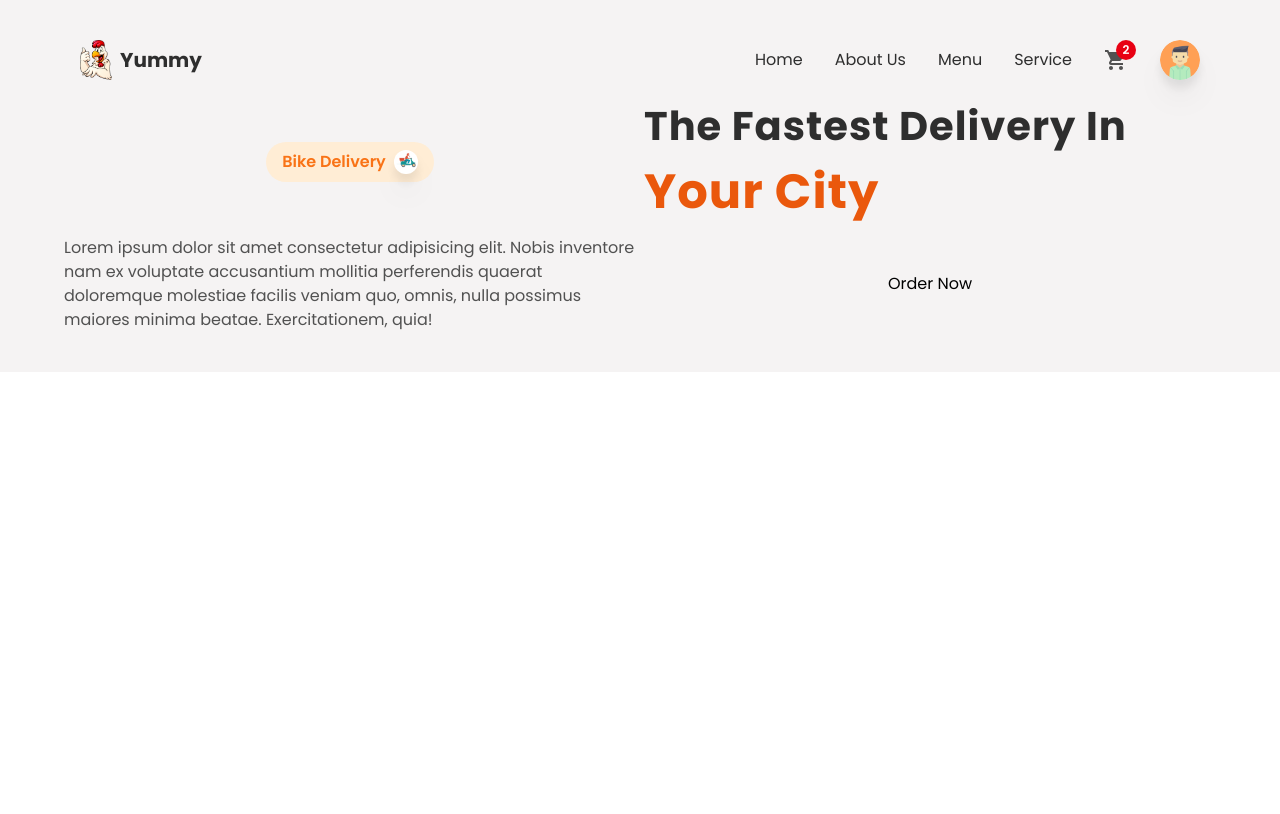
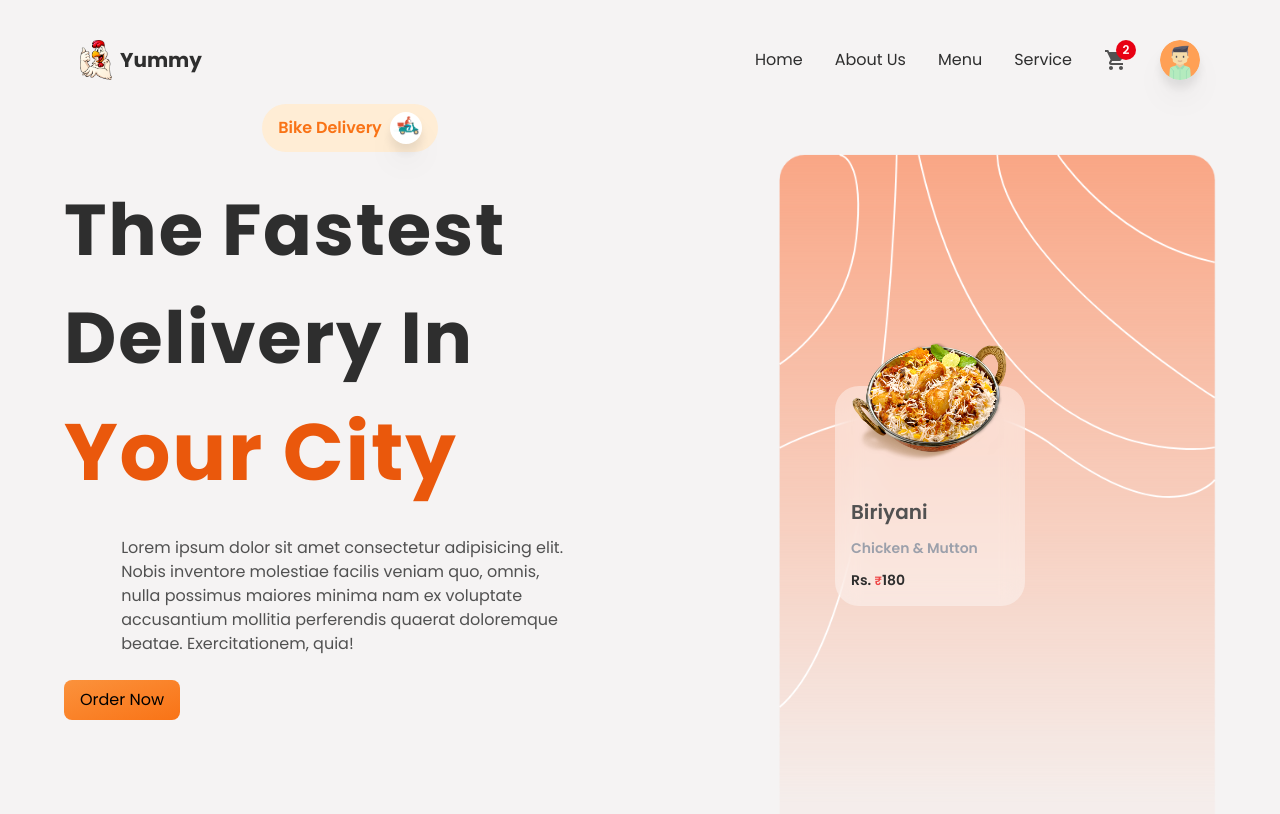
Before and after one commit to Gans19/Restaurant-App, a React (Create React App) app: page / in a window 1280 px wide. Shown: the top 814 px of the page. Built offline with nearby package versions, Linux system fonts and the light colour scheme.

Commit message:
working in the home page

```diff
--- /dev/null
+++ b/src/components/Header/HomeContainer.jsx
@@ -0,0 +1,73 @@
+/** @format */
+
+import React from "react";
+import Delivery from "../../img/delivery.png";
+import Bg from "../../img/heroBg.png";
+import I1 from "../../img/r2.png";
+
+const HomeContainer = () => {
+	return (
+		<section
+			className="grid grid-cols-1 md:grid-cols-2 gap-2 w-full h-screen"
+			id="home">
+			<div className="flex-1 py-2 flex flex-col items-start justify-start md:items-center gap-6">
+				<div className="flex items-center justify-center gap-2 bg-orange-100 px-4 py-2 rounded-full">
+					<p className="text-base text-orange-500 font-semibold">
+						Bike Delivery
+					</p>
+					<div className="w-8 h-8 rounded-full bg-white overflow-hidden drop-shadow-xl">
+						<img
+							className="w-full h-full object-contain"
+							src={Delivery}
+							alt=""
+						/>
+					</div>
+				</div>
+
+				<p className="text-[2.5rem] font-bold tracking-wide text-headingColor md:text-[4.5rem]">
+					The Fastest Delivery In{" "}
+					<span className="text-orange-600 text-[3rem] md:text-[5rem]">
+						Your City
+					</span>
+				</p>
+				<p className="text-base text-textColor text-center md:text-left md:w-[80%] ">
+					Lorem ipsum dolor sit amet consectetur adipisicing elit. Nobis
+					inventore molestiae facilis veniam quo, omnis, nulla possimus maiores
+					minima nam ex voluptate accusantium mollitia perferendis quaerat
+					doloremque beatae. Exercitationem, quia!
+				</p>
+
+				<button
+					type="button"
+					className="md:mr-auto md:w-auto bg-gradient-to-br from-orange-400 to-orange-500 w-full px-4 py-2 rounded-lg hover:shadow-lg transition-all ease-in-out duration-100">
+					Order Now
+				</button>
+			</div>
+
+			<div className="flex py-2 flex-1  items-center  relative">
+				<img
+					className="lg:h-685 h-420 w-full md:w-auto ml-auto"
+					src={Bg}
+					alt=""
+				/>
+
+				<div className="w-full h-full absolute top-0 left-0 px-32 py-4 flex items-center justify-center">
+					<div className="w-190 p-4 bg-cardOverlay backdrop-blur-md rounded-3xl flex flex-col">
+						<img src={I1} className="w-40 -mt-20 " alt="" />
+						<p className="text-xl font-semibold text-textColor mt-4">
+							Biriyani
+						</p>
+						<p className="text-sm text-lighttextGray font-semibold my-3">
+							Chicken & Mutton
+						</p>
+						<p className="text-sm font-semibold text-headingColor">
+							Rs. <span className="text-xs text-red-500">₹</span>180
+						</p>
+					</div>
+				</div>
+			</div>
+		</section>
+	);
+};
+
+export default HomeContainer;
--- a/src/components/Header/index.js
+++ b/src/components/Header/index.js
@@ -3,3 +3,4 @@
 export { default as Header } from "./Header";
 export { default as MainContainer } from "./mainContainer";
 export { default as CreateContainer } from "./createContainer";
+export { default as HomeContainer } from "../Header/HomeContainer";
--- a/src/components/Header/mainContainer.jsx
+++ b/src/components/Header/mainContainer.jsx
@@ -1,42 +1,12 @@
 /** @format */
 
 import React from "react";
-import Delivery from "../../img/delivery.png";
+import HomeContainer from "./HomeContainer";
 
 const MainContainer = () => {
 	return (
-		<div className="grid grid-cols-1 md:grid-cols-2 gap-2">
-			<div className="flex-1 py-2 flex flex-col items-start justify-center md:items-center gap-6">
-				<div className="flex items-center justify-center gap-2 bg-orange-100 px-4 py-2 rounded-full">
-					<p className="text-base text-orange-500 font-semibold">
-						Bike Delivery
-					</p>
-					<div className="w-6 h-6 rounded-full bg-white overflow-hidden drop-shadow-xl">
-						<img
-							className="w-full h-full object-contain"
-							src={Delivery}
-							alt=""
-						/>
-					</div>
-				</div>
-			</div>
-
-			<p className="text-[2.5rem] font-bold tracking-wide text-headingColor">
-				The Fastest Delivery In{" "}
-				<span className="text-orange-600 text-[3rem]">Your City</span>
-			</p>
-			<p className="text-base text-textColor text-center md:text-left">
-				Lorem ipsum dolor sit amet consectetur adipisicing elit. Nobis inventore
-				nam ex voluptate accusantium mollitia perferendis quaerat doloremque
-				molestiae facilis veniam quo, omnis, nulla possimus maiores minima
-				beatae. Exercitationem, quia!
-			</p>
-
-			<button className="bg-gradient-400 to-orange-500 w-full px-4 py-2 rounded-lg hover:shadow-lg transition-all ease-in-out">
-				Order Now
-			</button>
-
-			<div className="py-2 flex-1"></div>
+		<div className="flex h-auto flex-col items-center w-full justify-center">
+			<HomeContainer />
 		</div>
 	);
 };
--- a/src/index.css
+++ b/src/index.css
@@ -15,6 +15,7 @@ body {
 html,
 body {
 	scroll-behavior: smooth;
+	overflow-x: hidden;
 }
 
 @tailwind base;
```
